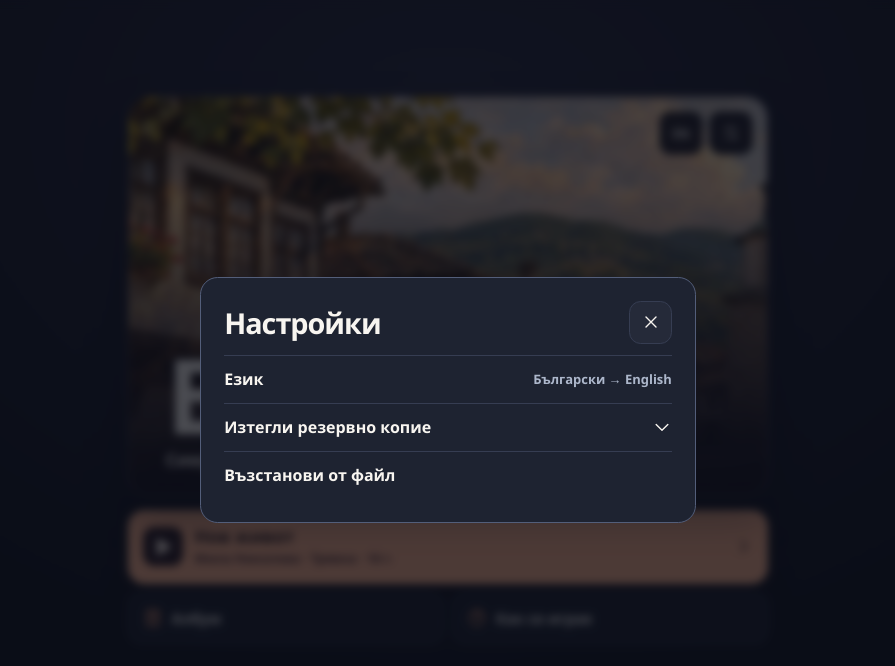
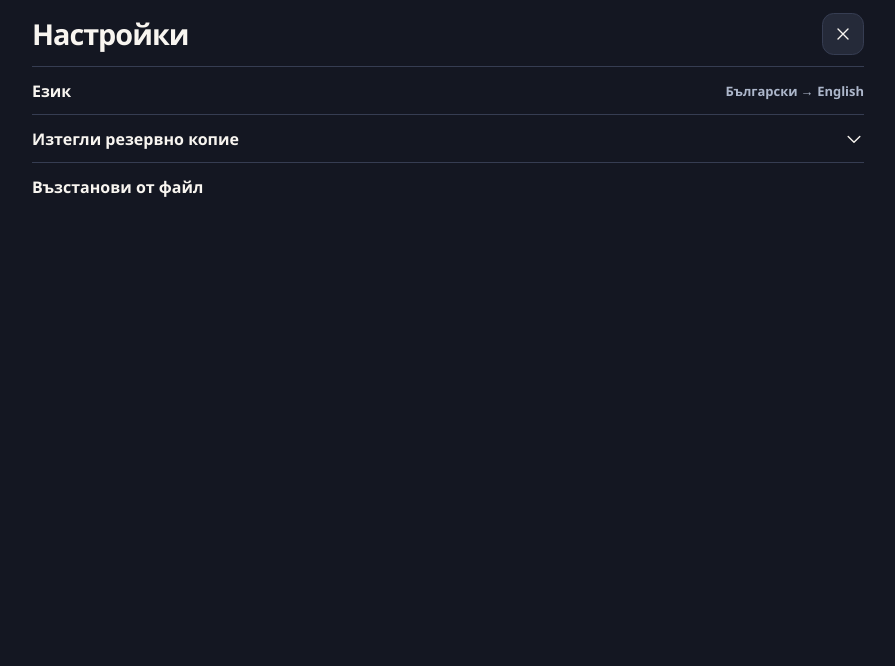
Before and after one commit to georgi-cole/bglife, a React (Vite) app: page / in a window 1280 px wide. Both pictures are taken after a click on the button "Настройки". Shown: the top 666 px of the page, without its empty margins (192-1087 px from the left). Built offline with nearby package versions, Linux system fonts and the light colour scheme.

Commit message:
Add full-screen game menus and a persistent character header

```diff
--- a/src/main.tsx
+++ b/src/main.tsx
@@ -4,7 +4,7 @@ import {choose,defaultPlayChoice,doAction,doLifeActivity,giveUp,newLife,playYear
 import {Album,People,Places} from "./Views.tsx";
 import {Journal,Wallet} from "./Journal.tsx";
 import {More,StatsBars} from "./More.tsx";
-import {Icon,PlaySymbol,copy,tabLabels,type Tab} from "./ui.tsx";
+import {Icon,PlaySymbol,copy,money,name,occupation,tabLabels,type Tab} from "./ui.tsx";
 import {deserialize,initialLanguage,LANGUAGE_KEY,loadSession,persist,SAVE_KEY,serialize,type Session} from "./session.ts";
 import "./style.css";
 import {StartGuide,StartScreen} from "./StartScreen.tsx";
@@ -24,6 +24,23 @@ function scrollToLog(position: LogPosition) {
   if(position.focus)heading?.focus({preventScroll:true});
 }
 
+function CharacterHeader({ life, l }: { life: GameState; l: Parameters<typeof name>[0] }) {
+  return <div className="character-header">
+    <span className="character-avatar" aria-hidden="true">👩🏻</span>
+    <div className="character-identity">
+      <div className="character-name">
+        <span className="character-flag" role="img" aria-label={copy(l,"България","Bulgaria")}/>
+        <strong>{name(l)}</strong>
+      </div>
+      <span className="character-occupation">{occupation(life.career,l)}</span>
+    </div>
+    <div className="character-money">
+      <strong>{money(life.cash,l)}</strong>
+      <span>{copy(l,"Налични пари","Cash balance")}</span>
+    </div>
+  </div>;
+}
+
 function App(){
   const [first]=useState(loadSession),[session,setSession]=useState(first.session),[notice,setNotice]=useState(first.notice);
   const [l,setLanguage]=useState(initialLanguage),[tab,setTab]=useState<Tab>("journal"),[dialog,setDialog]=useState<Dialog>(null);
@@ -37,6 +54,9 @@ function App(){
   const nextLogPosition=useRef<LogPosition|null>(null);
   const s=session.life,t=(bg:string,en:string)=>copy(l,bg,en);
   const labels=tabLabels(l);
+  const menuDialog=dialog==="wallet"||dialog==="settings"||dialog==="guide";
+  const showJournal=screen==="game"&&tab==="journal";
+  const dialogTitle=dialog==="wallet"?t("Портфейл","Wallet"):dialog==="settings"?t("Настройки","Settings"):dialog==="guide"?t("Как се играе","How to play"):dialog==="give-up"?t("Приключване на живота","End this life"):t("Нов живот","New life");
   function commit(next:Session){
     live.current=next;setSession(next);
     if(!persist(next))setNotice("temporary");
@@ -98,6 +118,7 @@ function App(){
     if(!position)viewportRef.current?.scrollTo(0,0);
     else if(tab==="journal")scrollToLog(position);
     nextLogPosition.current=tab===which?null:position;
+    if(tab!==which)focusScreen.current=true;
     setTab(which);
   }
   function openMore(category:LifeActivityCategory|null=null){
@@ -182,13 +203,20 @@ function App(){
     <button className="icon-button" data-testid="settings" onClick={()=>setDialog("settings")} aria-label={t("Настройки","Settings")}><Icon name="settings"/></button>
   </div>;
   return <div className={screen==="home"?"app-shell app-shell--home":"app-shell"}>
-    {screen!=="home"&&<header className="masthead"><div className="masthead-inner">
-      <button className="icon-button menu-button" onClick={()=>openMenuScreen("home")}><Icon name="menu" size={18}/>{t("Меню","Menu")}</button>
-      {toolbar}
-    </div></header>}
+    {screen!=="home"&&<header className="masthead"><CharacterHeader life={s} l={l}/>
+      {!showJournal&&<div className="section-close">
+        <button className="icon-button menu-button" onClick={()=>screen==="album"?openMenuScreen("home"):openJournal(live.current.life)}>
+          <Icon name="close" size={18}/>{screen==="album"?t("Към менюто","Back to main menu"):t("Към живота","Back to Life")}
+        </button>
+      </div>}
+    </header>}
     {notice&&<div className="save-notice" role="status"><span>{notice==="temporary"?t("Браузърът не запази играта. Можеш да изтеглиш копие от Настройки.","This browser couldn’t save your game. Download a backup in Settings."):notice==="recovered"?t("Дневникът е възстановен от предишния запис.","Your journal was restored from its previous save."):t("Предишният запис е повреден. Започваш нова глава.","The previous save was damaged. A new chapter has begun.")}</span><button aria-label={t("Затвори","Dismiss")} onClick={()=>setNotice(null)}><Icon name="close" size={16}/></button></div>}
     <div className={screen==="game"?"game-layout":"game-layout start-layout"} ref={viewportRef}>
       <main className={screen==="home"?"main-column start-column":"main-column"} id="main" ref={mainRef} tabIndex={-1}>
+      {showJournal&&<div className="life-tools">
+        <button className="icon-button menu-button" onClick={()=>openMenuScreen("home")}><Icon name="menu" size={18}/>{t("Меню","Menu")}</button>
+        {toolbar}
+      </div>}
       {screen==="home"?<StartScreen life={s} l={l} onContinue={()=>openJournal(live.current.life)} onNewLife={startLife}
         onAlbum={()=>openMenuScreen("album")} onGuide={()=>setDialog("guide")}>{toolbar}</StartScreen>:
        screen==="album"?<Album s={s} archive={session.album} l={l}/>:
@@ -198,7 +226,7 @@ function App(){
         onActivity={id=>act(v=>doLifeActivity(v,id,s.age))} onGiveUp={requestGiveUp} onJournal={()=>openJournal(live.current.life,true)} onAlbum={()=>route("album")}/>:
        <Album s={s} archive={session.album} l={l}/>}
     </main></div>
-    {screen==="game"&&<footer className="game-footer"><nav className="bottom-nav" aria-label={t("Навигация","Navigation")}>
+    {showJournal&&!menuDialog&&<footer className="game-footer"><nav className="bottom-nav" aria-label={t("Навигация","Navigation")}>
       <div className="nav-inner">
         {navItem("journal")}{navItem("people")}
         <button className="play-control" data-testid="advance" onClick={nextYear}
@@ -210,7 +238,9 @@ function App(){
         {navItem("places")}{navItem("more")}
       </div>
     </nav><StatsBars life={s} l={l}/></footer>}
-    {dialog&&<dialog key={dialog} ref={dialogRef} className="modal-card" onCancel={close} aria-labelledby="dialog-heading" onClick={e=>{if(e.target===e.currentTarget){const b=e.currentTarget.getBoundingClientRect();if(e.clientX<b.left||e.clientX>b.right||e.clientY<b.top||e.clientY>b.bottom)close()}}}><div className="dialog-head"><h2 id="dialog-heading">{dialog==="wallet"?t("Портфейл","Wallet"):dialog==="settings"?t("Настройки","Settings"):dialog==="guide"?t("Как се играе","How to play"):dialog==="give-up"?t("Приключване на живота","End this life"):t("Нов живот","New life")}</h2><button className="icon-button" aria-label={t("Затвори","Close")} onClick={close}><Icon name="close"/></button></div>
+    {dialog&&<dialog key={dialog} ref={dialogRef} className={menuDialog?"modal-card game-menu-dialog":"modal-card"} onCancel={close} aria-labelledby="dialog-heading" onClick={e=>{if(e.target===e.currentTarget){const b=e.currentTarget.getBoundingClientRect();if(e.clientX<b.left||e.clientX>b.right||e.clientY<b.top||e.clientY>b.bottom)close()}}}>
+      {menuDialog&&screen!=="home"&&<div className="game-menu-profile"><CharacterHeader life={s} l={l}/></div>}
+      <div className={menuDialog?"game-menu-content":undefined}><div className="dialog-head"><h2 id="dialog-heading">{dialogTitle}</h2><button className="icon-button" aria-label={t("Затвори","Close")} onClick={close}><Icon name="close"/></button></div>
       {dialog==="wallet"?<Wallet s={s} l={l} onBank={()=>{close();openMore("bank");}}/>:
       dialog==="guide"?<StartGuide l={l}/>:dialog==="give-up"?<>
         <p>{t("Историята на Мила ще приключи на тази възраст. Дневникът остава достъпен в албума.","Mila’s story will end at her current age. Her journal will remain available in the album.")}</p>
@@ -225,7 +255,7 @@ function App(){
       {importMessage==="ready"&&<><p>{t("Текущият живот ще остане в албума.","Your current life will stay in the album.")}</p><button className="secondary-button" onClick={importBackup}>{t("Възстанови избрания запис","Restore selected save")}</button></>}
       {importMessage==="invalid"&&<p role="alert">{t("Този файл не е съвместим запис на BgLife.","This file is not a compatible BgLife save.")}</p>}
       {screen==="game"&&<button data-testid="replay" onClick={()=>{setDialog("replay");setImportMessage(null);importRef.current=null}}>{t("Започни друг живот","Start another life")}<Icon name="right"/></button>}</div>}
-    </dialog>}
+    </div></dialog>}
   </div>;
 }
 const root=document.getElementById("root");
--- a/src/style.css
+++ b/src/style.css
@@ -245,3 +245,73 @@ summary::-webkit-details-marker { display: none; }
 @media (prefers-reduced-motion: reduce) {
   *, *::before, *::after { animation-duration: .01ms !important; transition-duration: .01ms !important; }
 }
+
+.character-header {
+  max-width: var(--measure);
+  min-height: 3.65rem;
+  margin-inline: auto;
+  display: grid;
+  grid-template-columns: auto minmax(0, 1fr) auto;
+  align-items: center;
+  gap: clamp(.45rem, 2.2vw, .85rem);
+  padding-block: .48rem;
+}
+.character-avatar {
+  display: grid;
+  place-items: center;
+  width: 2.42rem;
+  height: 2.42rem;
+  border-radius: .75rem;
+  border: 1px solid #604b52;
+  background: #332937;
+  font-size: 1.55rem;
+  line-height: 1;
+}
+.character-name { display: flex; align-items: center; gap: .42rem; }
+.character-name strong, .character-money strong { font-size: clamp(.84rem, 3.6vw, 1.11rem); line-height: 1.18; }
+.character-flag {
+  flex: 0 0 1.12rem;
+  height: .76rem;
+  border-radius: .16rem;
+  box-shadow: 0 0 0 1px #ffffff26;
+  background: linear-gradient(to bottom, #fff 0 33.33%, #17946a 33.33% 66.67%, #d63139 66.67% 100%);
+}
+.character-occupation, .character-money span {
+  display: block;
+  margin-top: .16rem;
+  color: var(--secondary);
+  font-size: .72rem;
+  line-height: 1.15;
+}
+.character-money { text-align: end; }
+.character-money strong { color: var(--mint); white-space: nowrap; font-variant-numeric: tabular-nums; }
+.life-tools { display: flex; justify-content: space-between; gap: .5rem; }
+.section-close { display: flex; max-width: var(--measure); margin-inline: auto; padding-block: .35rem .48rem; border-top: 1px solid #ffffff12; }
+dialog.game-menu-dialog {
+  inset: 0;
+  width: 100%;
+  max-width: none;
+  height: 100vh;
+  height: 100dvh;
+  max-height: none;
+  margin: 0;
+  padding: env(safe-area-inset-top, 0px) 0 0;
+  border: 0;
+  border-radius: 0;
+  background: var(--paper);
+  overflow: hidden;
+}
+dialog.game-menu-dialog[open] { display: grid; grid-template-rows: auto minmax(0, 1fr); }
+.game-menu-profile {
+  background: #121621;
+  border-bottom: 1px solid #ffffff12;
+  padding-inline: max(var(--gutter), env(safe-area-inset-left, 0px)) max(var(--gutter), env(safe-area-inset-right, 0px));
+}
+.game-menu-content {
+  grid-row: 2;
+  width: 100%;
+  max-width: calc(var(--measure) + 2 * var(--gutter));
+  margin-inline: auto;
+  overflow: auto;
+  padding: .8rem max(var(--gutter), env(safe-area-inset-right, 0px)) max(1rem, env(safe-area-inset-bottom, 0px)) max(var(--gutter), env(safe-area-inset-left, 0px));
+}
```
